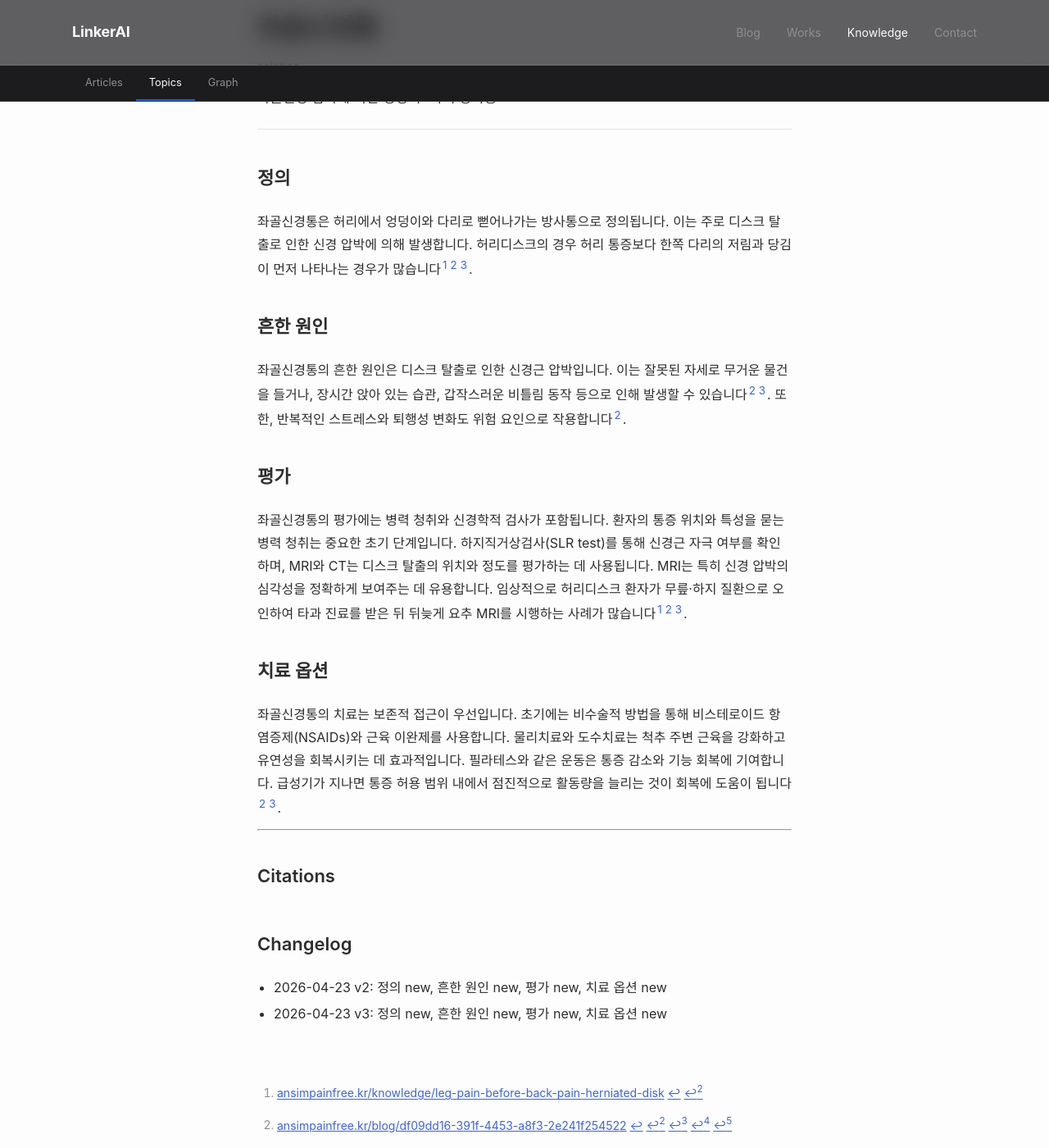
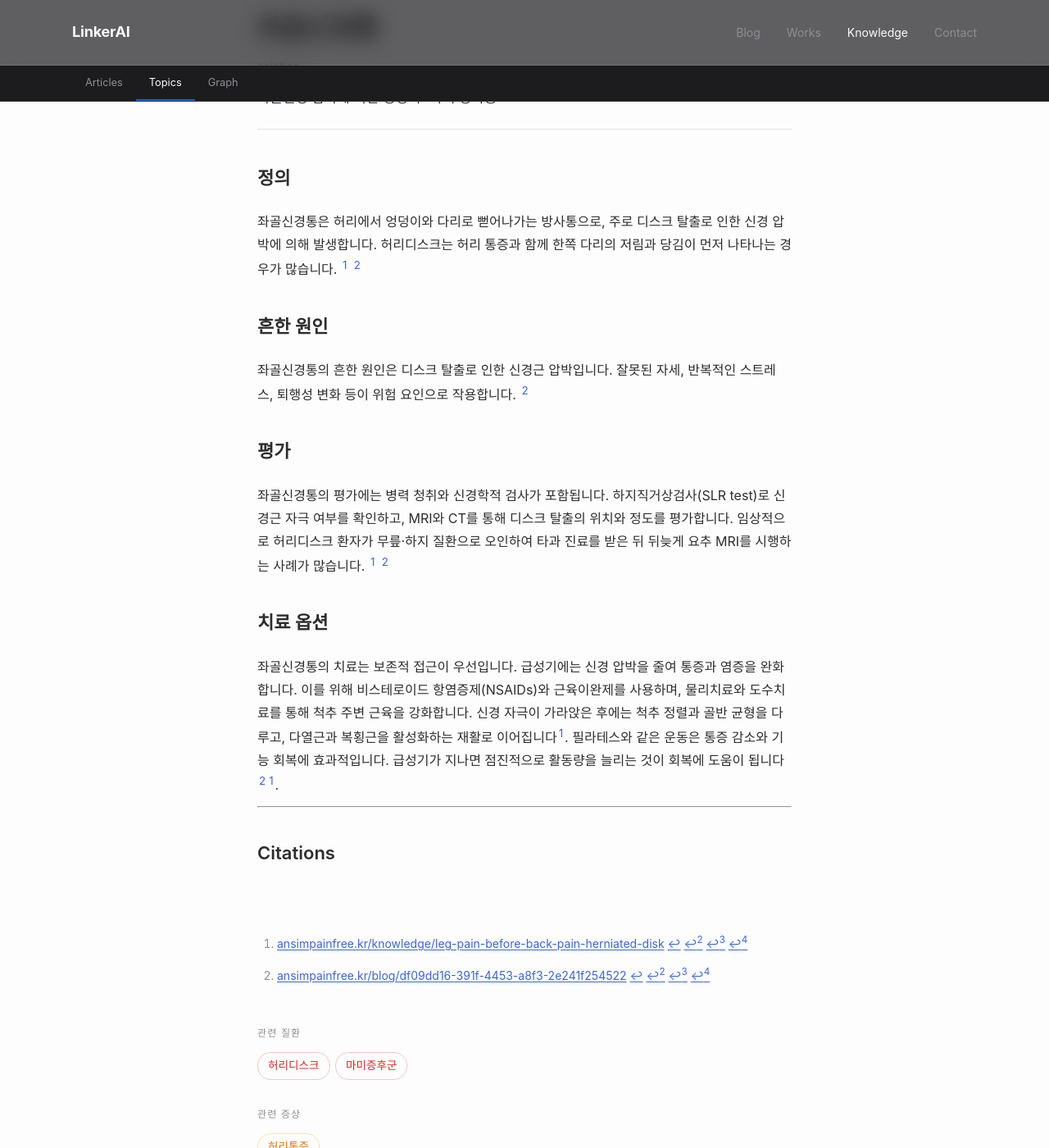
Before and after one commit to feelharmony/linkare-medical-knowledge, a Jekyll site: the page built from symptoms/sciatica.md, in a window 1280 px wide and 1400 px high, scrolled down 239 px. Shown: the whole window at 82% size. Built offline with Jekyll 4.4.1, drawn with Linux system fonts in a browser that asks for light colours; some web fonts are replaced; some of the changed text lies outside the part shown.

Commit message:
auto-sync entity: 좌골신경통 (sciatica) — finalize

```diff
--- a/symptoms/sciatica.md
+++ b/symptoms/sciatica.md
@@ -6,29 +6,24 @@ permalink: /symptoms/sciatica/
 title: 좌골신경통
 description: 좌골신경 압박에 의한 엉덩이~다리 방사통
 title_en: sciatica
-last_reviewed: '2026-04-25'
-source_count: 2
-version: 4
+last_reviewed: '2026-04-28'
+source_count: 4
+version: 2
 ---
 ## 정의
-좌골신경통은 허리에서 엉덩이와 다리로 뻗어나가는 방사통으로 정의됩니다. 이는 주로 디스크 탈출로 인한 신경 압박에 의해 발생합니다. 허리디스크의 경우 허리 통증보다 한쪽 다리의 저림과 당김이 먼저 나타나는 경우가 많습니다[^3][^1][^2].
+좌골신경통은 허리에서 엉덩이와 다리로 뻗어나가는 방사통으로, 주로 디스크 탈출로 인한 신경 압박에 의해 발생합니다. 허리디스크는 허리 통증과 함께 한쪽 다리의 저림과 당김이 먼저 나타나는 경우가 많습니다. [^2] [^1]
 
 ## 흔한 원인
-좌골신경통의 흔한 원인은 디스크 탈출로 인한 신경근 압박입니다. 이는 잘못된 자세로 무거운 물건을 들거나, 장시간 앉아 있는 습관, 갑작스러운 비틀림 동작 등으로 인해 발생할 수 있습니다[^1][^2]. 또한, 반복적인 스트레스와 퇴행성 변화도 위험 요인으로 작용합니다[^1].
+좌골신경통의 흔한 원인은 디스크 탈출로 인한 신경근 압박입니다. 잘못된 자세, 반복적인 스트레스, 퇴행성 변화 등이 위험 요인으로 작용합니다. [^1]
 
 ## 평가
-좌골신경통의 평가에는 병력 청취와 신경학적 검사가 포함됩니다. 환자의 통증 위치와 특성을 묻는 병력 청취는 중요한 초기 단계입니다. 하지직거상검사(SLR test)를 통해 신경근 자극 여부를 확인하며, MRI와 CT는 디스크 탈출의 위치와 정도를 평가하는 데 사용됩니다. MRI는 특히 신경 압박의 심각성을 정확하게 보여주는 데 유용합니다. 임상적으로 허리디스크 환자가 무릎·하지 질환으로 오인하여 타과 진료를 받은 뒤 뒤늦게 요추 MRI를 시행하는 사례가 많습니다[^3][^1][^2].
+좌골신경통의 평가에는 병력 청취와 신경학적 검사가 포함됩니다. 하지직거상검사(SLR test)로 신경근 자극 여부를 확인하고, MRI와 CT를 통해 디스크 탈출의 위치와 정도를 평가합니다. 임상적으로 허리디스크 환자가 무릎·하지 질환으로 오인하여 타과 진료를 받은 뒤 뒤늦게 요추 MRI를 시행하는 사례가 많습니다. [^2] [^1]
 
 ## 치료 옵션
-좌골신경통의 치료는 보존적 접근이 우선입니다. 초기에는 비수술적 방법을 통해 비스테로이드 항염증제(NSAIDs)와 근육 이완제를 사용합니다. 물리치료와 도수치료는 척추 주변 근육을 강화하고 유연성을 회복시키는 데 효과적입니다. 필라테스와 같은 운동은 통증 감소와 기능 회복에 기여합니다. 급성기가 지나면 통증 허용 범위 내에서 점진적으로 활동량을 늘리는 것이 회복에 도움이 됩니다[^1][^2].
+좌골신경통의 치료는 보존적 접근이 우선입니다. 급성기에는 신경 압박을 줄여 통증과 염증을 완화합니다. 이를 위해 비스테로이드 항염증제(NSAIDs)와 근육이완제를 사용하며, 물리치료와 도수치료를 통해 척추 주변 근육을 강화합니다. 신경 자극이 가라앉은 후에는 척추 정렬과 골반 균형을 다루고, 다열근과 복횡근을 활성화하는 재활로 이어집니다[^2]. 필라테스와 같은 운동은 통증 감소와 기능 회복에 효과적입니다. 급성기가 지나면 점진적으로 활동량을 늘리는 것이 회복에 도움이 됩니다[^1][^2].
 
 ---
 
 ## Citations
 [^1]: [ansimpainfree.kr/blog/df09dd16-391f-4453-a8f3-2e241f254522](https://ansimpainfree.kr/blog/df09dd16-391f-4453-a8f3-2e241f254522)
-[^2]: [ansimpainfree.kr/en/blog/herniated-lumbar-disc-causes-symptoms-diagnosis](https://ansimpainfree.kr/en/blog/herniated-lumbar-disc-causes-symptoms-diagnosis)
-[^3]: [ansimpainfree.kr/knowledge/leg-pain-before-back-pain-herniated-disk](https://ansimpainfree.kr/knowledge/leg-pain-before-back-pain-herniated-disk)
-
-## Changelog
-- 2026-04-23 v2: 정의 new, 흔한 원인 new, 평가 new, 치료 옵션 new
-- 2026-04-23 v3: 정의 new, 흔한 원인 new, 평가 new, 치료 옵션 new
+[^2]: [ansimpainfree.kr/knowledge/leg-pain-before-back-pain-herniated-disk](https://ansimpainfree.kr/knowledge/leg-pain-before-back-pain-herniated-disk)
```
